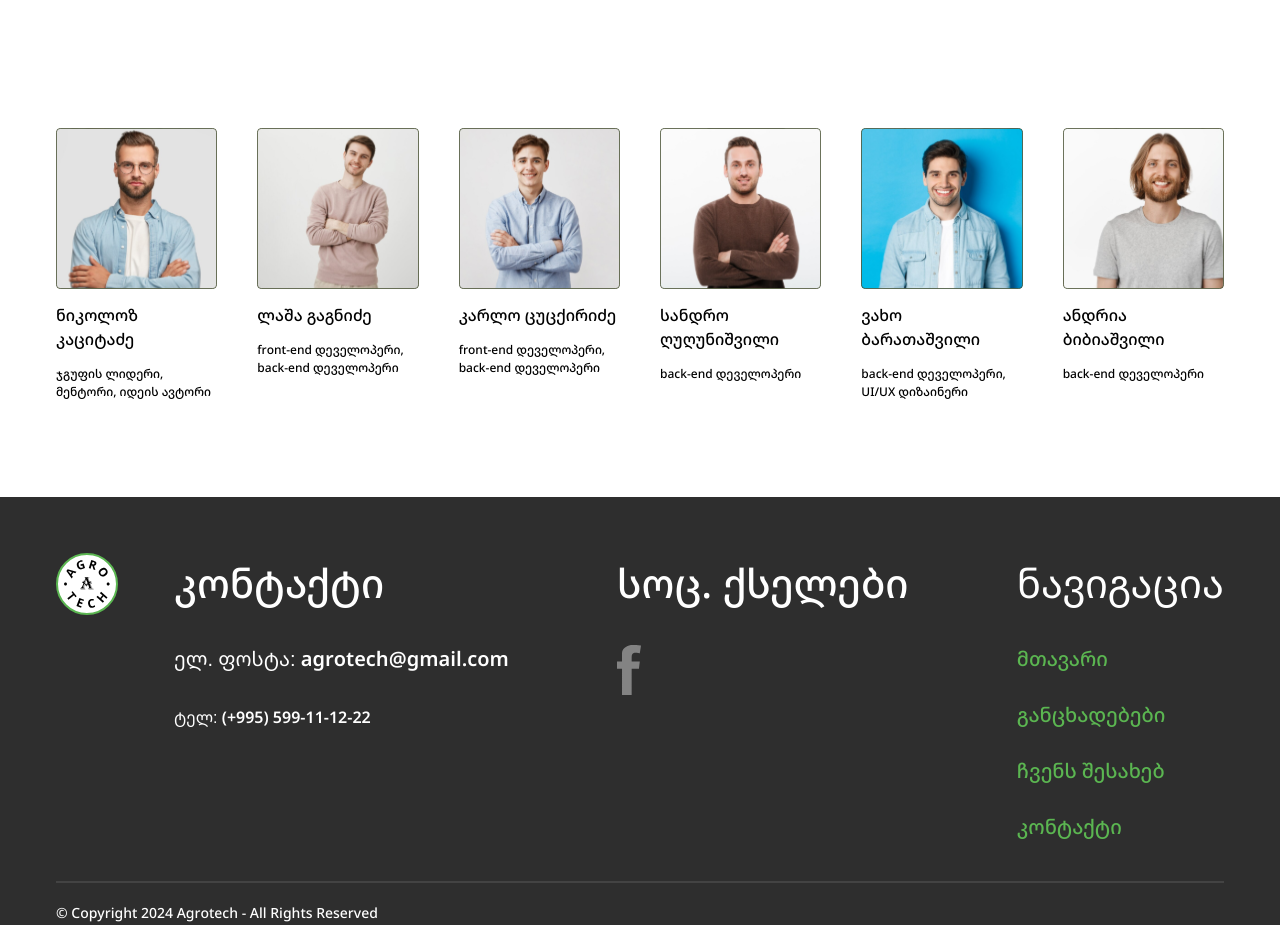
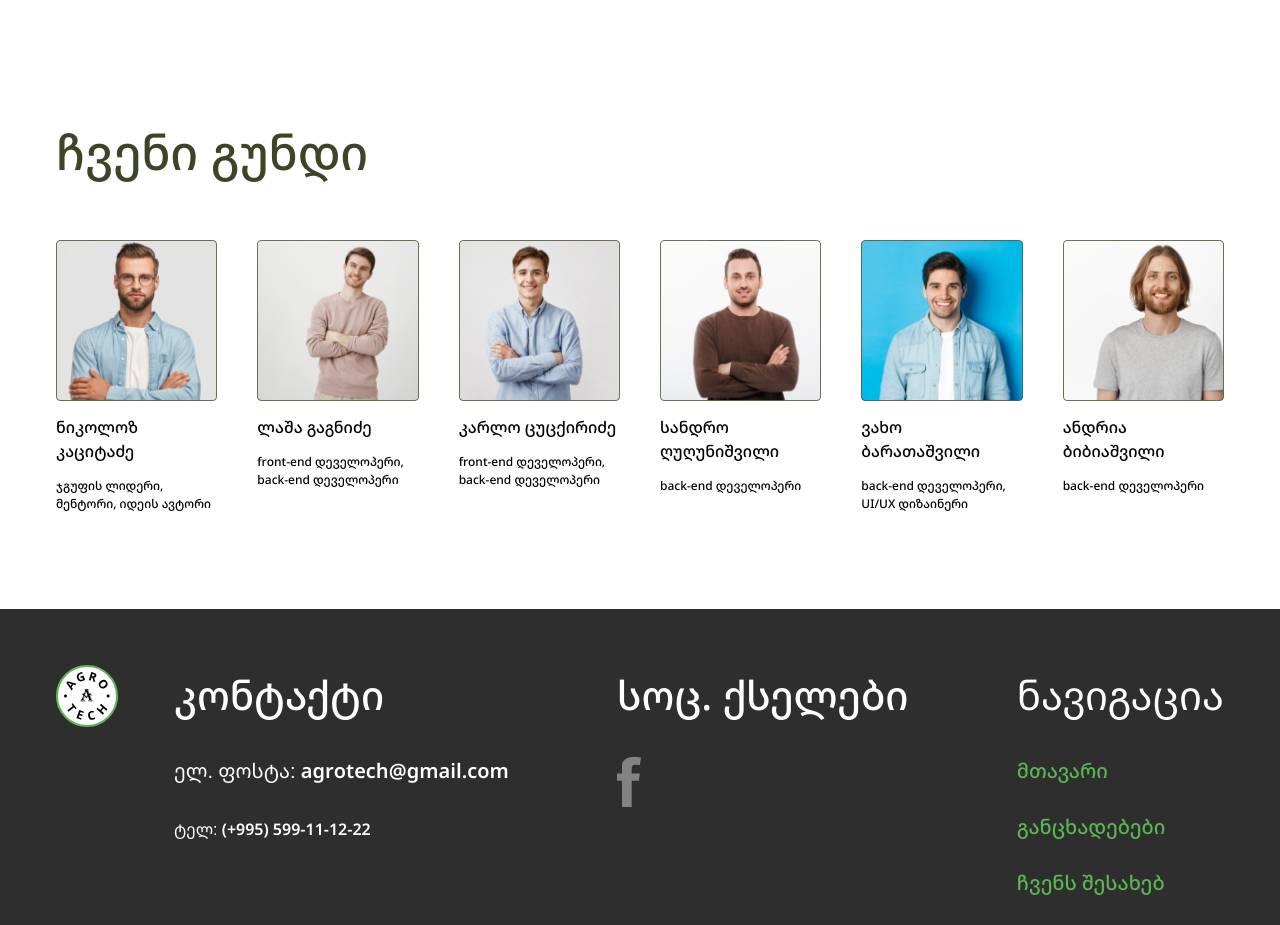
Before and after one commit to agrotech-ge/agro-tech-front, a Vue app: page / in a window 1280 px wide. Shown: the part 2340-3265 px from the top of the page. Built offline with nearby package versions, Linux system fonts and the light colour scheme; no server answers; what vue-recaptcha-v3 would draw is missing.

Commit message:
მთავარი: წევრების სათაური.

```diff
--- a/src/components/main/Members.vue
+++ b/src/components/main/Members.vue
@@ -6,7 +6,11 @@ const {members} = useMain()
 </script>
 
 <template>
-  <div class="grid grid-cols-6 gap-x-10">
-    <member v-for="(member, index) in members" :key="index" :data="member"/>
+  <div class="flex flex-col gap-y-16">
+    <p class="text-secondary font-medium text-5xl">ჩვენი გუნდი</p>
+
+    <div class="grid grid-cols-6 gap-x-10">
+      <member v-for="(member, index) in members" :key="index" :data="member"/>
+    </div>
   </div>
 </template>
```
